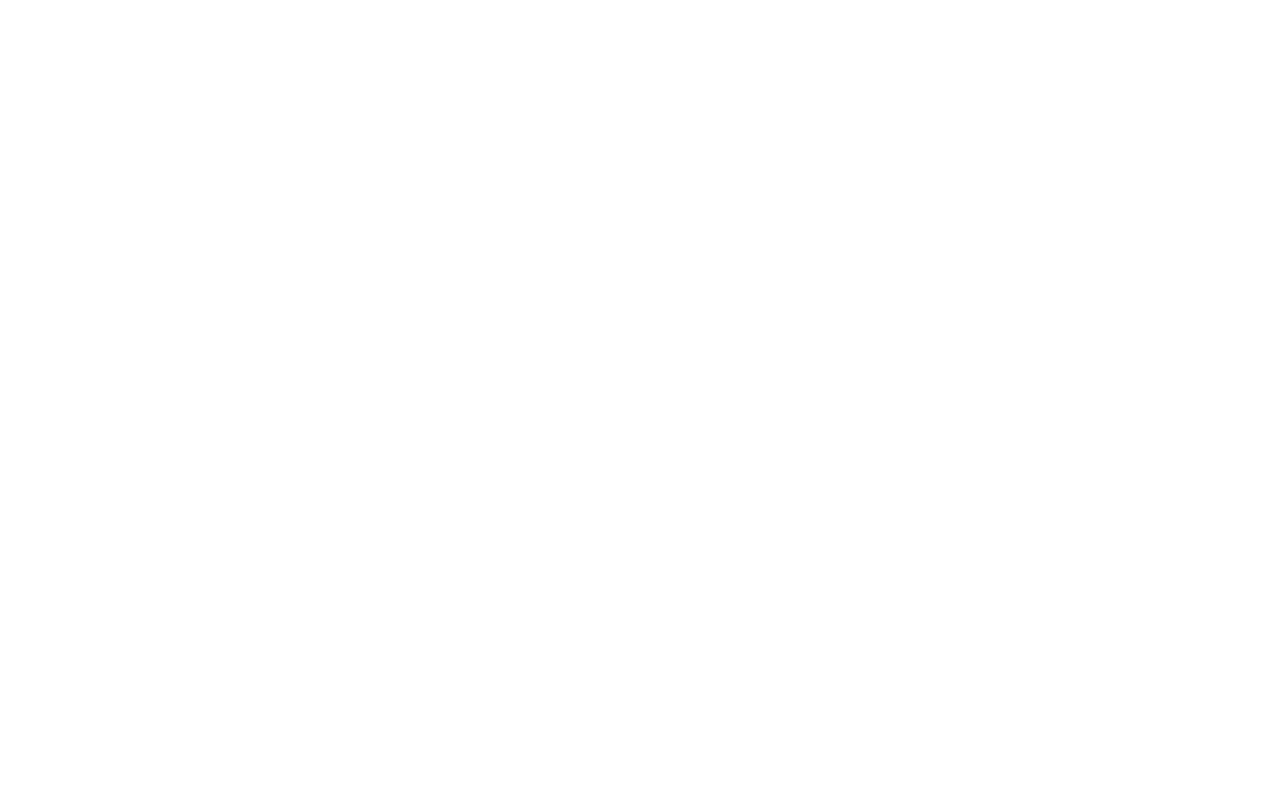
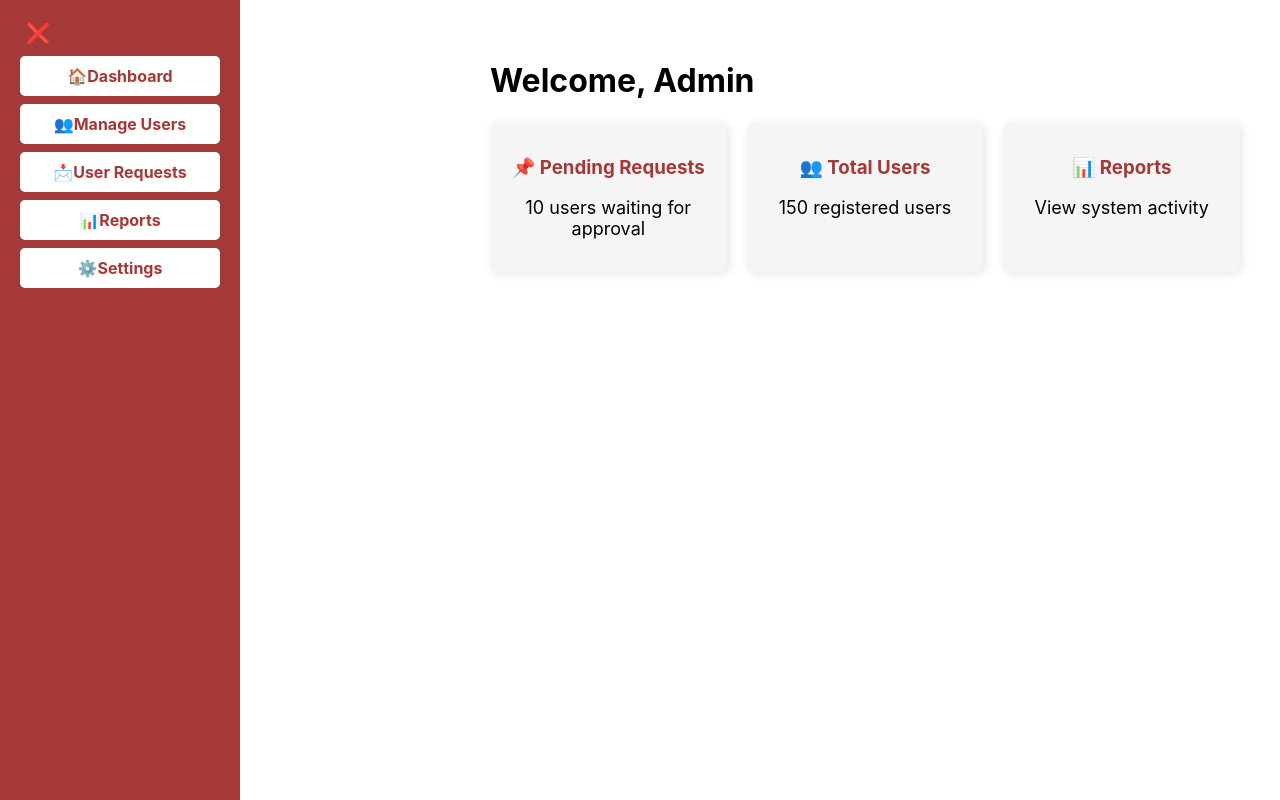
Before and after one commit to BlazingTwister/finalflow, a React (Create React App) app in the folder frontend/: page /admin in a window 1280 px wide. Before the commit this address had no page. Built offline with nearby package versions, Linux system fonts and the light colour scheme.

Commit message:
added frontend pages for Admin user

```diff
--- a/frontend/src/App.js
+++ b/frontend/src/App.js
@@ -2,17 +2,29 @@ import { BrowserRouter as Router, Routes, Route } from "react-router-dom";
 import { Outlet } from "react-router-dom"; // Import Outlet
 import Login from "./pages/Login";
 
+//Student imports
 import StudentDashboard from "./pages/student/StudentDashboard";
 import StudentMessaging from "./pages/student/StudentMessaging";
 import StudentTasks from "./pages/student/StudentTasks";
 import StudentScheduling from "./pages/student/StudentScheduling";
 
+//Lecturer imports
 import LecturerDashboard from "./pages/lecturer/LecturerDashboard";
 import LecturerMessaging from "./pages/lecturer/LecturerMessaging";
 import LecturerSchedule from "./pages/lecturer/LecturerSchedule";
 import LecturerSubmissions from "./pages/lecturer/LecturerSubmissions";
 
+//Admin imports
+import AdminDashboard from "./pages/admin/AdminDashboard";
+import ManageUsers from "./pages/admin/ManageUsers";
+import UserRequests from "./pages/admin/UserRequests";
+import Reports from "./pages/admin/Reports";
+import Settings from "./pages/admin/Settings";
+
+//Repository
 import Repository from "./pages/Repository";
+
+//Components
 import Layout from "./components/Layout"; // Import Layout
 
 const LayoutWrapper = () => (
@@ -30,19 +42,30 @@ function App() {
         {/* Wrap student and lecturer routes in LayoutWrapper */}
         <Route element={<LayoutWrapper />}>
           {/* Student Routes */}
+          <Route path="/student" element={<StudentDashboard />} />
           <Route path="/student/dashboard" element={<StudentDashboard />} />
           <Route path="/student/messaging" element={<StudentMessaging />} />
           <Route path="/student/tasks" element={<StudentTasks />} />
           <Route path="/student/schedule" element={<StudentScheduling />} />
 
           {/* Lecturer Routes */}
+          <Route path="/lecturer" element={<LecturerDashboard />} />
           <Route path="/lecturer/dashboard" element={<LecturerDashboard />} />
           <Route path="/lecturer/messaging" element={<LecturerMessaging />} />
           <Route path="/lecturer/schedule" element={<LecturerSchedule />} />
           <Route path="/lecturer/submissions" element={<LecturerSubmissions/>} />
 
+          {/* Admin Routes */}
+          <Route path="/admin" element={<AdminDashboard />} />
+          <Route path="/admin/dashboard" element={<AdminDashboard />} />
+          <Route path="manage-users" element={<ManageUsers />} />
+          <Route path="user-requests" element={<UserRequests />} />
+          <Route path="reports" element={<Reports />} />
+          <Route path="settings" element={<Settings />} />
+
           {/* Repository */}
           <Route path="/repository" element={<Repository />} />
+
         </Route>
       </Routes>
     </Router>
--- a/frontend/src/components/Sidebar.js
+++ b/frontend/src/components/Sidebar.js
@@ -11,6 +11,7 @@ const Sidebar = ({ isOpen, toggleSidebar }) => {
         setUserRole(role);
     }, []);
 
+    //Sidebar for Students
     const studentLinks = [
         { icon: "🏠", text: "Dashboard", path: "/student/dashboard" },
         { icon: "📩", text: "Messages", path: "/student/messaging" },
@@ -19,6 +20,7 @@ const Sidebar = ({ isOpen, toggleSidebar }) => {
         { icon: "📚", text: "Capstone Repository", path: "/repository" }
     ];
 
+    //Sidebar for Lecturers
     const lecturerLinks = [
         { icon: "🏠", text: "Dashboard", path: "/lecturer/dashboard" },
         { icon: "📩", text: "Messages", path: "/lecturer/messaging" },
@@ -27,7 +29,16 @@ const Sidebar = ({ isOpen, toggleSidebar }) => {
         { icon: "📚", text: "Capstone Repository", path: "/repository" }
     ];
 
-    const links = userRole === "student" ? studentLinks : lecturerLinks;
+    //Sidebar for Admin
+    const adminLinks = [
+        { icon: "🏠", text: "Dashboard", path: "/admin/dashboard" },
+        { icon: "👥", text: "Manage Users", path: "/admin/manage-users" },
+        { icon: "📩", text: "User Requests", path: "/admin/user-requests" },
+        { icon: "📊", text: "Reports", path: "/admin/reports" },
+        { icon: "⚙️", text: "Settings", path: "/admin/settings" }
+    ];
+
+    const links = userRole === "student" ? studentLinks : userRole === "lecturer" ? lecturerLinks : adminLinks;
 
     return (
         <div className={`sidebar ${isOpen ? "open" : "closed"}`}>
--- a/frontend/src/pages/Login.js
+++ b/frontend/src/pages/Login.js
@@ -12,6 +12,8 @@ function Login() {
         navigate("/student/dashboard");
       } else if (role === "lecturer") {
         navigate("/lecturer/dashboard");
+      } else if (role === "admin") {
+        navigate("/admin/dashboard");
       }
     };
 
@@ -19,7 +21,11 @@ function Login() {
       <div className="login-container">
         <h2>Welcome to the Capstone System</h2>
         <p>Select your role to continue:</p>
+
         <div className="login-buttons">
+          <button className="admin-btn" onClick={() => handleSelect("admin")}>
+            I am Admin
+          </button>
           <button className="student-btn" onClick={() => handleSelect("student")}>
             I am a Student
           </button>
--- /dev/null
+++ b/frontend/src/pages/admin/AdminDashboard.js
@@ -0,0 +1,32 @@
+import { useNavigate } from "react-router-dom";
+import "../../styles/adminDashboard.css";
+
+function AdminDashboard() {
+  const navigate = useNavigate();
+
+  return (
+    <div className="dashboard-main">
+        <h1>Welcome, Admin</h1>
+
+        {/* Dashboard Cards */}
+        <div className="admin-cards">
+            <div className="admin-card">
+                <h3>📌 Pending Requests</h3>
+                <p>10 users waiting for approval</p>
+            </div>
+            <div className="admin-card">
+                <h3>👥 Total Users</h3>
+                <p>150 registered users</p>
+            </div>
+            <div className="admin-card">
+                <h3>📊 Reports</h3>
+                <p>View system activity</p>
+            </div>
+        </div>
+    </div>
+
+  );
+
+}
+
+export default AdminDashboard;
--- /dev/null
+++ b/frontend/src/styles/adminDashboard.css
@@ -0,0 +1,54 @@
+.admin-layout {
+    display: flex;
+  }
+
+  .admin-sidebar {
+    width: 250px;
+    height: 100vh;
+    background: #A53838;
+    color: white;
+    padding: 20px;
+    position: fixed;
+    left: 0;
+    top: 0;
+  }
+
+  .admin-sidebar ul {
+    list-style: none;
+    padding: 0;
+  }
+
+  .admin-sidebar li {
+    padding: 10px;
+    cursor: pointer;
+    transition: background 0.3s;
+  }
+
+  .admin-sidebar li:hover {
+    background: #8f2f2f;
+  }
+
+  .admin-main {
+    margin-left: 260px;
+    padding: 20px;
+    flex-grow: 1;
+  }
+
+  .admin-cards {
+    display: flex;
+    gap: 20px;
+    margin-top: 20px;
+  }
+
+  .admin-card {
+    background: #f5f5f5;
+    padding: 15px;
+    border-radius: 8px;
+    width: 30%;
+    text-align: center;
+    box-shadow: 2px 2px 10px rgba(0, 0, 0, 0.1);
+  }
+
+  .admin-card h3 {
+    color: #A53838;
+  }
--- a/frontend/src/styles/login.css
+++ b/frontend/src/styles/login.css
@@ -15,7 +15,7 @@
     margin-top: 20px;
   }
 
-  .student-btn, .lecturer-btn {
+  .student-btn, .lecturer-btn, .admin-btn {
     padding: 12px 24px;
     font-size: 16px;
     margin: 10px;
@@ -25,16 +25,11 @@
     transition: 0.3s;
   }
 
-  .student-btn {
+  .student-btn, .lecturer-btn, .admin-btn {
     background: #A53838;
     color: white;
   }
 
-  .lecturer-btn {
-    background: #A53838;
-    color: white;
-  }
-
-  .student-btn:hover, .lecturer-btn:hover {
+  .student-btn:hover, .lecturer-btn:hover, .admin-btn:hover {
     opacity: 0.8;
   }
```
Also changed, not shown: frontend/src/pages/admin/ManageUsers.js (added), frontend/src/pages/admin/Reports.js (added), frontend/src/pages/admin/Settings.js (added), frontend/src/pages/admin/UserRequests.js (added). Lines whose indentation alone changed are shown as unchanged.
